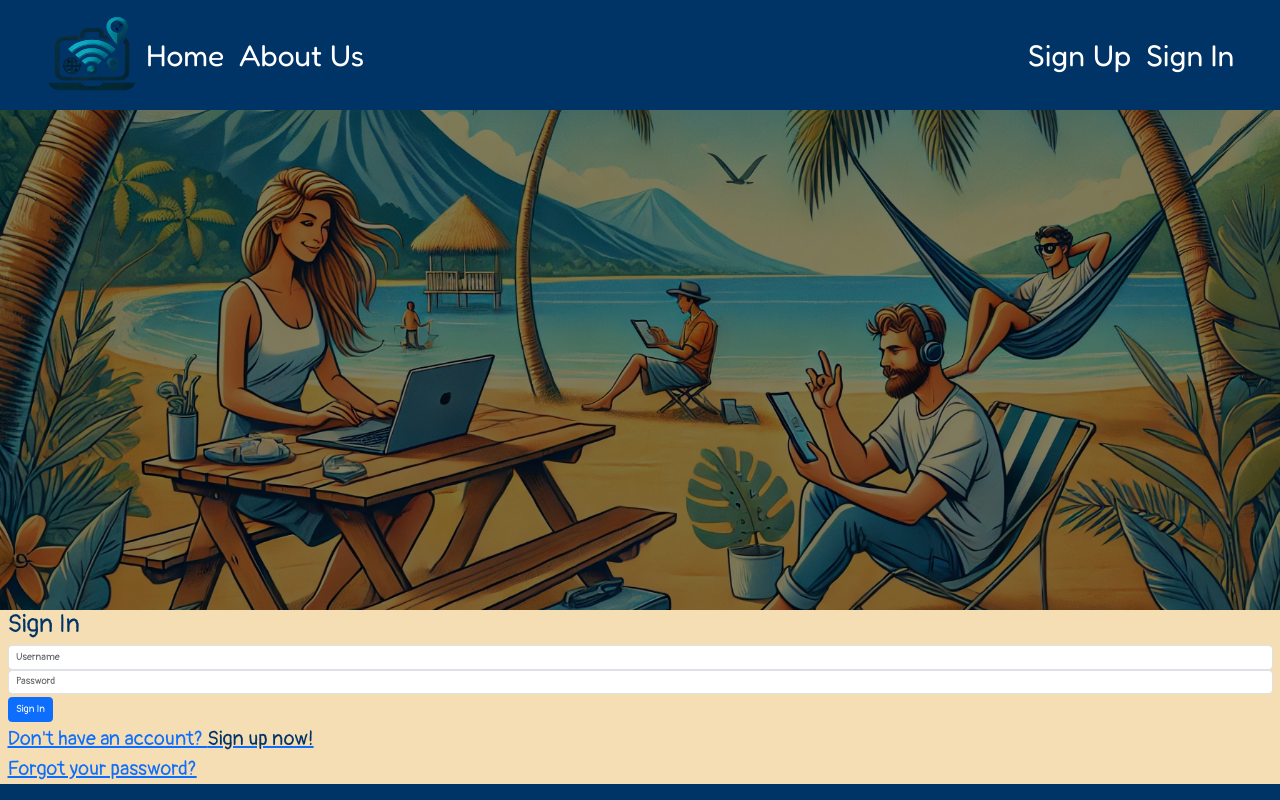
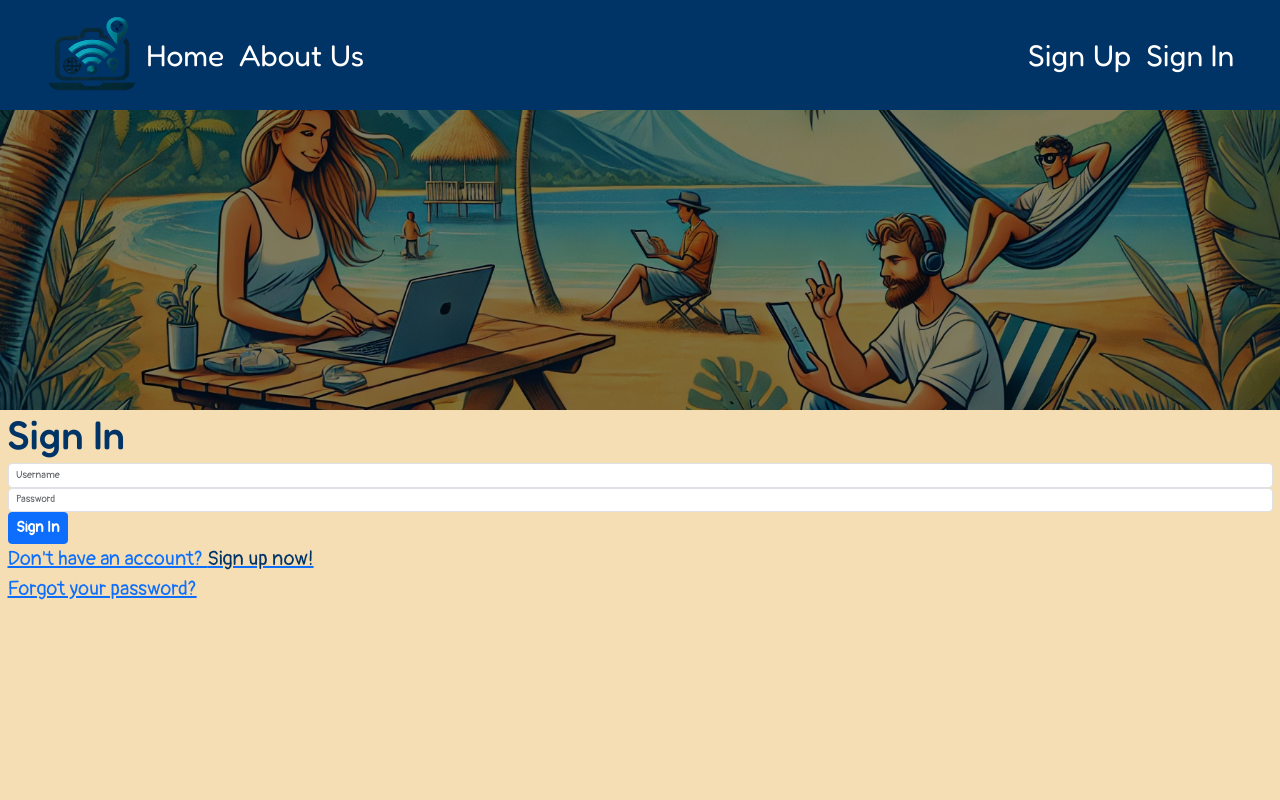
Before and after one commit to GMontaque/WiFiWander, a React (Create React App) app: page /signin in a window 1280 px wide. Shown: the top 800 px of the page. Built offline with nearby package versions, Linux system fonts and the light colour scheme.

Commit message:
style: update styling for website page components

```diff
--- a/src/App.css
+++ b/src/App.css
@@ -1,6 +1,12 @@
-/* ************** Genereal **************** */
+/* ******************** Genereal ******************** */
 
-.title {
+.title,
+h1,
+h2,
+h3,
+h4,
+h5,
+h6 {
   font-family: 'Fredoka', sans-serif;
   font-size: 4rem;
 }
@@ -27,7 +33,11 @@ p {
   margin: 5rem 0rem;
 }
 
-/* ************* navbar **************** */
+.main {
+  min-height: 70vh;
+}
+
+/* ******************** navbar ******************** */
 nav {
   background-color: #003366;
 }
@@ -100,7 +110,25 @@ a i:hover {
   }
 }
 
-/* ******************** Hero image *************** */
+/* ******************** Breadcrumb ******************** */
+.breadcrumb {
+  margin: 2rem;
+  font-size: 3rem;
+}
+
+.breadcrumb-item a {
+  color: #003366;
+  text-decoration: none;
+}
+
+.breadcrumb-item a:hover {
+  color: #800000;
+  text-decoration: underline;
+}
+
+
+
+/* ******************** Hero image ******************** */
 .hero-container {
   position: relative;
   width: 100%;
@@ -142,14 +170,27 @@ a i:hover {
   margin-top: 1rem;
 }
 
+.hero-mini {
+  width: 100%;
+  height: 30rem;
+  background-position: center -21rem;
+}
+
 @media (max-width: 991px) {
   .hero-container {
     height: 40rem;
   }
 }
 
+/* ******************** Description ******************** */
 
-/* ***************** continents ********************** */
+.description {
+  width: 90%;
+  margin: 0rem auto;
+}
+
+
+/* ******************** Continents ******************** */
 
 .continentsCards {
   display: flex;
@@ -173,6 +214,7 @@ a i:hover {
 .card img {
   width: 80%;
   align-self: center;
+  margin-bottom: 3rem;
 }
 
 .card-body {
@@ -180,12 +222,12 @@ a i:hover {
   width: 80%;
   margin: 0rem auto;
   height: min-content;
-  margin-top: 3rem;
+  /* margin-top: 3rem; */
   border-radius: 3rem;
   text-align: center;
 }
 
-.continentBtn-back {
+.btn-back {
   background-color: #003366;
   padding: 1rem 2rem;
   border-radius: 2rem;
@@ -193,7 +235,7 @@ a i:hover {
   display: inline-block;
 }
 
-.continentBtn {
+.btn {
   color: white;
   text-decoration: none;
   font-size: 1.5rem;
@@ -201,13 +243,12 @@ a i:hover {
 }
 
 /* Hover effects for the button */
-.continentBtn-back:hover {
+.btn-back:hover {
   background-color: #00f733;
 }
 
-.continentBtn-back:hover .continentBtn {
+.btn-back:hover .btn {
   color: #830000;
-  /* Changes the text color on hover */
   text-decoration: underline;
 }
 
@@ -217,8 +258,28 @@ a i:hover {
   }
 }
 
+/* ******************** Country ******************** */
 
-/* ***************** footer ********************** */
+.pageTitle {
+  font-size: 5rem;
+  text-align: center;
+}
+
+
+/* ******************** City ******************** */
+
+.citybtn {
+  height: 18rem;
+  align-content: center;
+}
+
+
+/* ******************** Footer ******************** */
+
+/* .fix-bottom {
+  position: sticky;
+  bottom: 0;
+} */
 
 footer {
   background-color: #003366;
```
